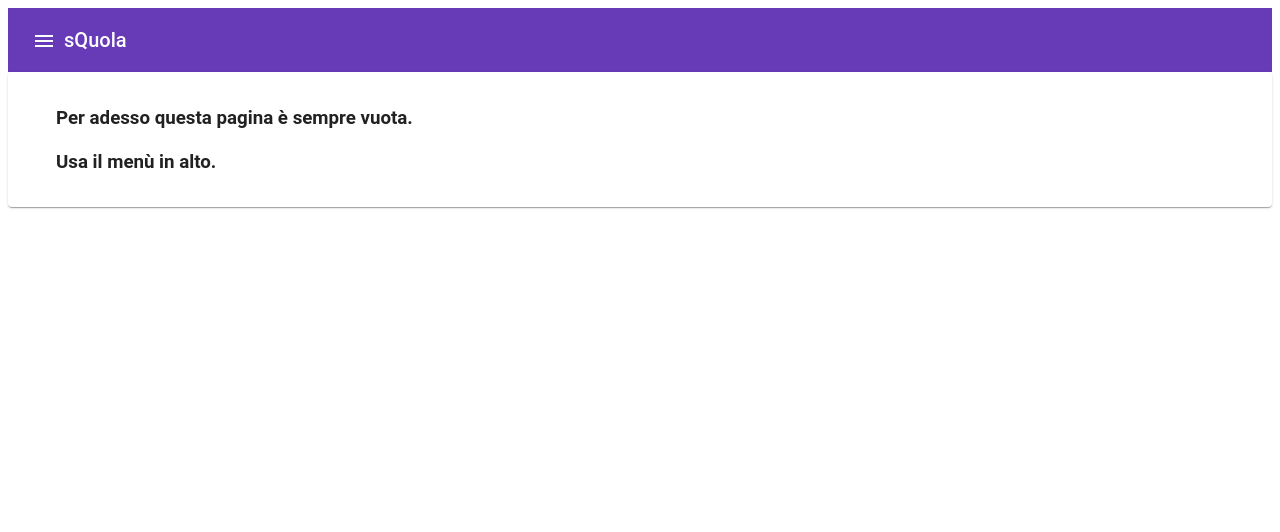
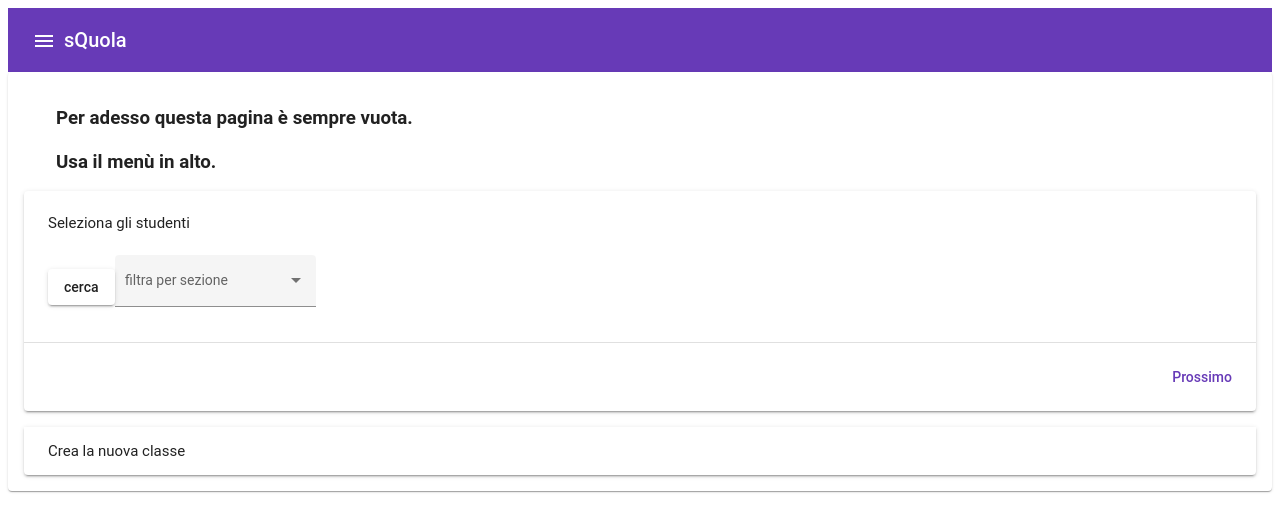
Before and after one commit to sloregit/postiAula, an Angular app: page / in a window 1280 px wide. Shown: the top 532 px of the page. Built offline with nearby package versions, Linux system fonts and the light colour scheme.

Commit message:
1 file modified

```diff
--- a/src/app/app.component.html
+++ b/src/app/app.component.html
@@ -43,7 +43,7 @@
       <app-aggiungi-studente></app-aggiungi-studente>
     </mat-card>
   </section>
-  <section *ngIf="aule">
+  <section>
     <app-aggiungi-classe [arraySezioni]="arraySezioni"></app-aggiungi-classe>
   </section>
 </mat-card>
```
